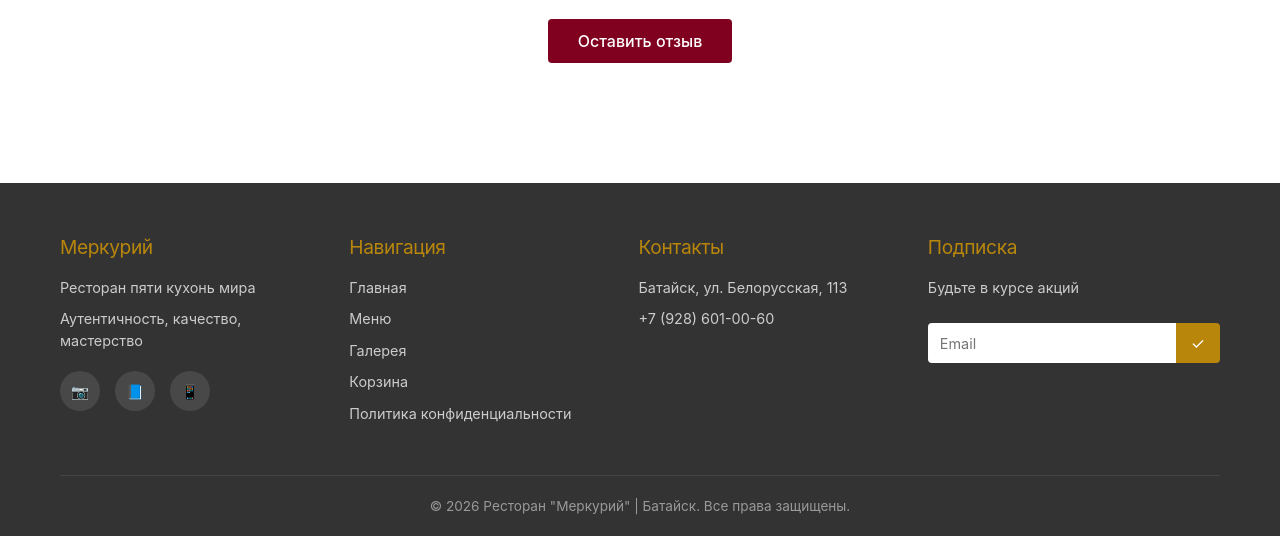
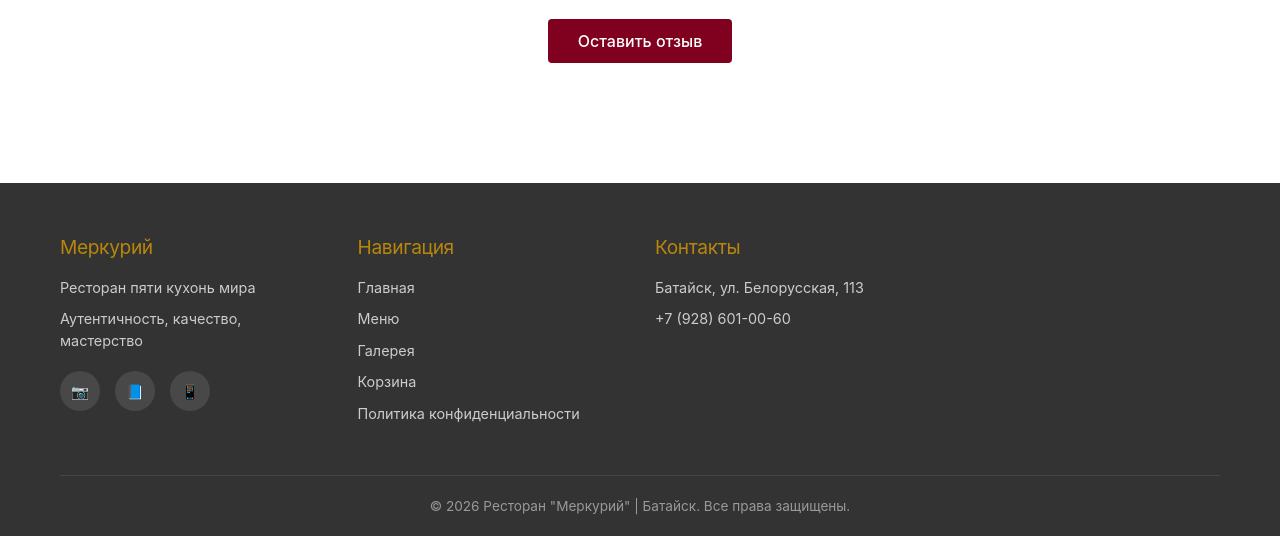
Before and after one commit to pepan222/mercury-restaurant, a Django app: page / in a window 1280 px wide. Shown: the part 2258-2794 px from the top of the page. Run offline with Django 5.2, Linux system fonts and the light colour scheme; data comes from the database, SQL or seed files in the repository; data that the repository does not hold is empty.

Commit message:
Remove newsletter subscription block from footer

```diff
--- a/templates/base.html
+++ b/templates/base.html
@@ -701,14 +701,14 @@
                     <p>+7 (928) 601-00-60</p>
                     <!-- <p>info@merkyri.ru</p> -->
                 </div>
-                <div class="footer-info">
+                <!-- <div class="footer-info">
                     <h3>Подписка</h3>
                     <p>Будьте в курсе акций</p>
                     <div class="subscribe-form">
                         <input type="email" placeholder="Email">
                         <button>✓</button>
                     </div>
-                </div>
+                </div> -->
             </div>
             <div class="copyright">
                 © 2026 Ресторан "Меркурий" | Батайск. Все права защищены.
```
